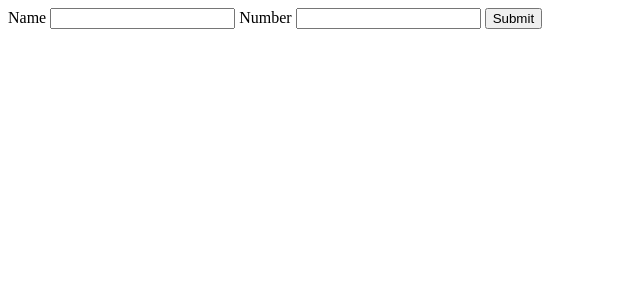
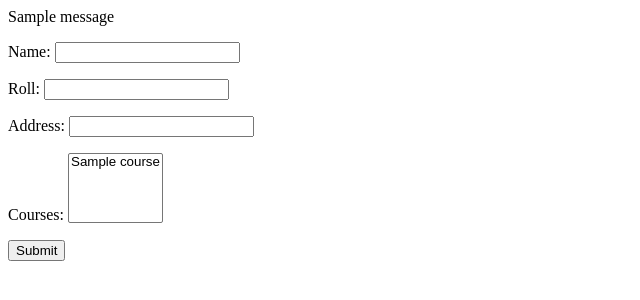
Before and after one commit to tazul9770/django_react_docker_ci_cd_practice, a Django app: template practice_django/myForm/templates/form/demoForm.html in a window 1280 px wide. Shown: the top 300 px of the page, without its empty margins (0-640 px from the left). Run offline with Django 5.2, Linux system fonts and the light colour scheme; the template is opened without the code that fills it: values that come from a table or form of the project are taken from there, others are empty; tables that the repository leaves empty hold one stand-in row (values such as "Sample post"); one stand-in notice (Sample message) is shown.

Commit message:
use myForm app form and ModelForm learn Done

```diff
--- /dev/null
+++ b/practice_django/myForm/forms.py
@@ -0,0 +1,23 @@
+from django import forms
+from demo.models import Course, Students
+
+# Django normal form
+# class StudentsForm(forms.Form):
+#     name = forms.CharField(max_length=100)
+#     roll = forms.IntegerField()
+#     address = forms.CharField(max_length=200)
+#     course = forms.ModelMultipleChoiceField(
+#         queryset=Course.objects.all(),
+#         widget=forms.SelectMultiple
+#     )
+
+#Django model form
+class StudentsForm(forms.ModelForm):
+    courses = forms.ModelMultipleChoiceField(
+        queryset=Course.objects.all(),
+        widget=forms.SelectMultiple,
+        required=False
+    )
+    class Meta:
+        model = Students
+        fields = ['name', 'roll', 'address', 'courses']
--- a/practice_django/myForm/templates/form/demoForm.html
+++ b/practice_django/myForm/templates/form/demoForm.html
@@ -6,11 +6,16 @@
     <title>Document</title>
 </head>
 <body>
+    {% if messages %}
+        {% for message in messages %}
+            <div class="alert alert-{{ message.tags }}">
+                {{ message }}
+            </div>
+        {% endfor %}
+    {% endif %}
     <form method="POST">
-        <label for="">Name</label>
-        <input type="text">
-        <label for="">Number</label>
-        <input type="number">
+        {% csrf_token %}
+        {{form.as_p}}
         <button type="submit">Submit</button>
     </form>
 </body>
--- a/practice_django/myForm/urls.py
+++ b/practice_django/myForm/urls.py
@@ -1,6 +1,7 @@
 from django.urls import path
+from myForm.views import test_form
 
 
 urlpatterns = [
-
+    path('demoForm/', test_form, name='test_form')
 ]
```
Also changed, not shown: practice_django/myForm/views.py (+23 -2 lines).
